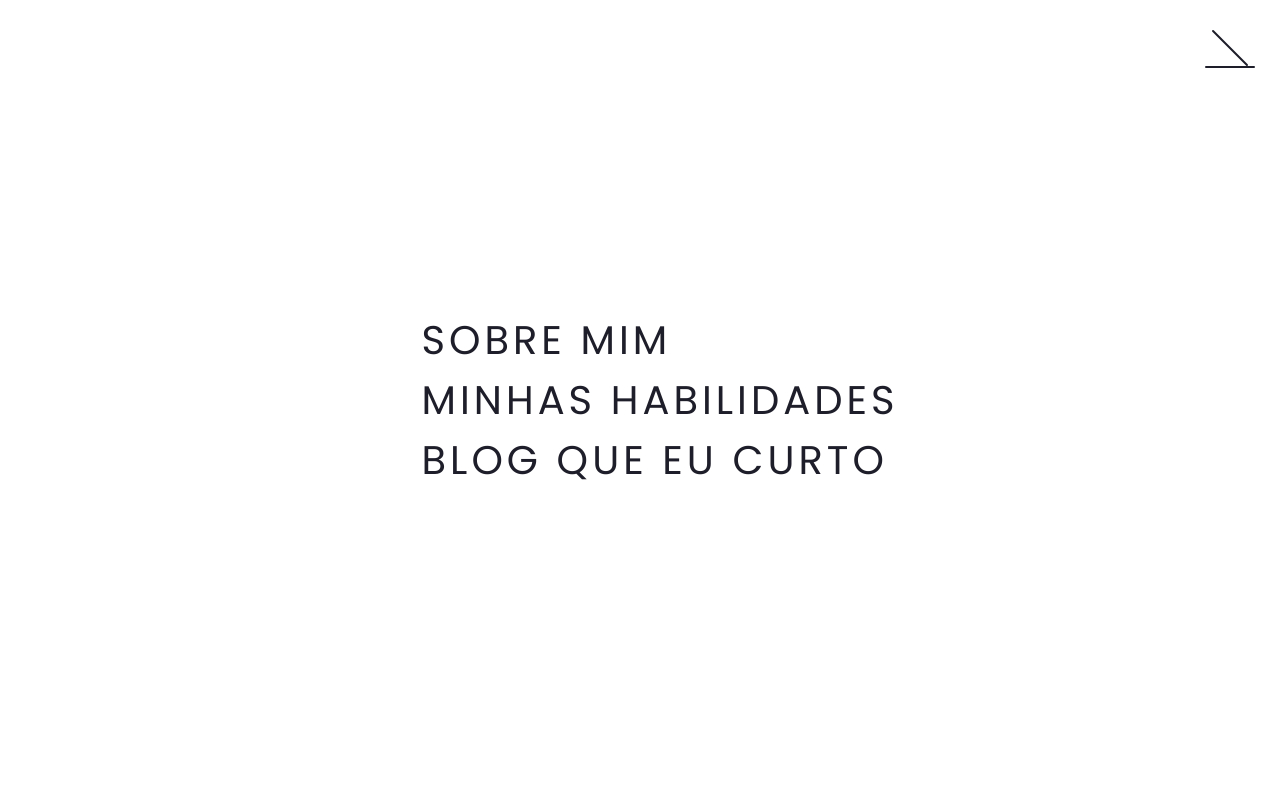
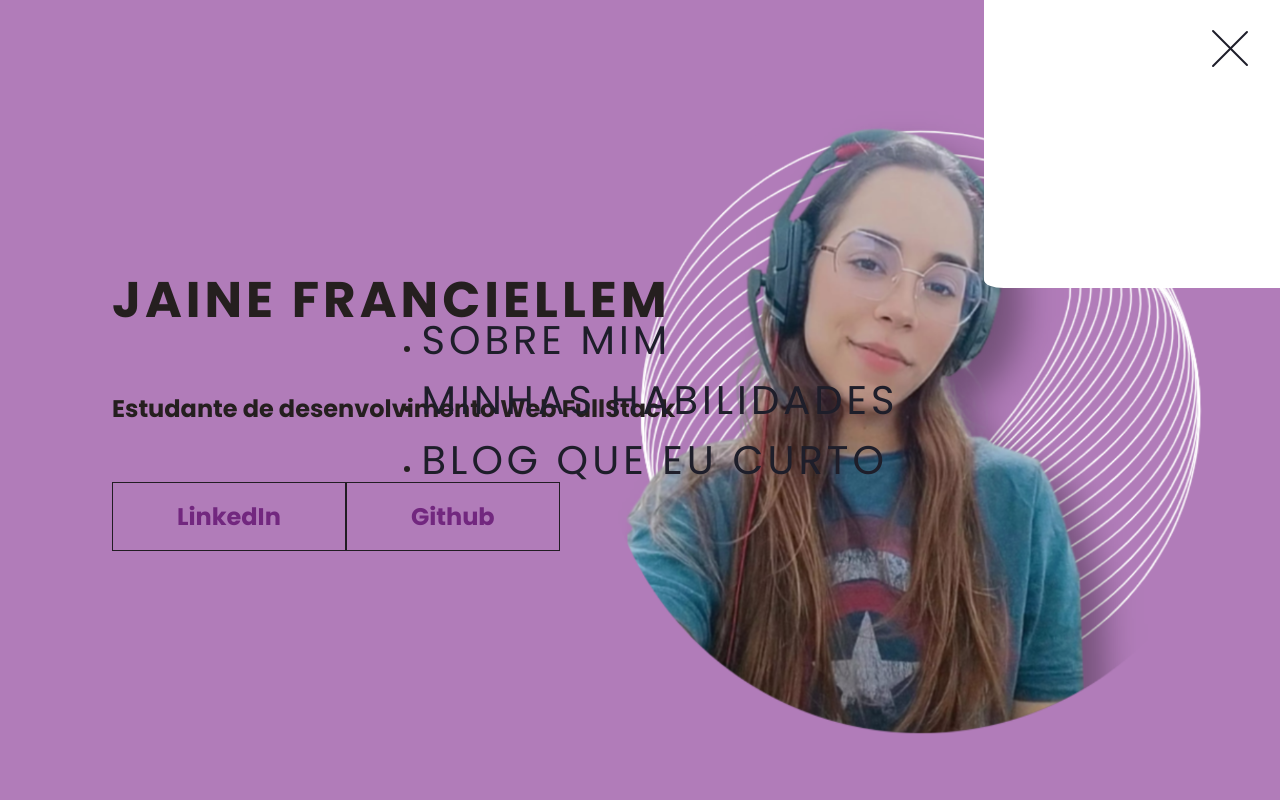
Before and after one commit to Jainefranciellem/Jainefranciellem.github.io, a plain HTML site: page index.html in a window 1280 px wide. Both pictures are taken after a click on the label 1230 px from the left and 50 px from the top of the page. Shown: the top 800 px of the page. Drawn offline with Linux system fonts and the light colour scheme.

Commit message:
modifiquei os traces

```diff
--- a/index.html
+++ b/index.html
@@ -21,15 +21,9 @@
                     <div class="menu"></div>
                     <nav class="menu-items">
                         <ul>
-                            <li>
-                                <a href="#">Sobre mim</a>
-                            </li>
-                            <li>
-                                <a href="#">Minhas Habilidades</a>
-                            </li>
-                            <li>
-                                <a href="https://aminoapps.com/c/dragonballoficial/page/blog/blog-dbz/vdZW_rN0Snu6lM1ZW3Bpd2MMEzg1v8qKBX5" target="_blank">blog que eu curto</a>
-                            </li>
+                            <li><a href="#info">Sobre mim</a></li>
+                            <li><a href="#habilidades">Minhas Habilidades</a></li>
+                            <li><a href="https://aminoapps.com/c/dragonballoficial/page/blog/blog-dbz/vdZW_rN0Snu6lM1ZW3Bpd2MMEzg1v8qKBX5" target="_blank">blog que eu curto</a></li>
                         </ul>
                     </nav>
                 </div>
@@ -50,7 +44,7 @@
                 </div>
             </div>
             <div class="card-text">
-             <h3><li>
+             <h3 id="info"><li>
                     Meu nome: Jaine Franciellem Santos Dias.
                 </li>
                 <li>Idade: 22 Anos.</li>
@@ -63,7 +57,7 @@
         <div class="card-container">
             <div class="card">
                 <div class="card-wrapper">
-                    <h3>Minhas Habilidades</h3>
+                    <h3 id="habilidades">Minhas Habilidades</h3>
 
                 </div>
             </div>
--- a/style.css
+++ b/style.css
@@ -93,11 +93,12 @@ a:hover{
 #toggle {
     display: none;
 }
+/*MENU*/
 
 .menu {
     position: absolute;
+    top: 28px;
     right: 30px;
-    top: 28px;
     background-color: transparent;
     height: 4px;
     width: 10px;
@@ -122,12 +123,11 @@ a:hover{
     transition: 400ms ease-in-out 0s;
 }
 
-.menu-items ul {
-    list-style-type: none;
+html {
+    scroll-behavior: smooth;
 }
-
 .menu-items ul li a{
-    margin: 10px;
+    margin: 10px 0;
     color: #1E1E2A;
     text-decoration: none;
     text-transform: uppercase;
@@ -136,7 +136,7 @@ a:hover{
 }
 
 /*ANIMAÇÃO DO MENU*/
-
+/*traces*/
 #toggle:checked + .checkbox .trace:nth-child(1){
     transform: rotate(45deg);
     top: 47px;
@@ -147,11 +147,16 @@ a:hover{
     visibility: hidden;
     opacity: 0;
 }
+#toggle:checked + .checkbox .trace:nth-child(3){
+    transform: rotate(-45deg);
+    top: 48px;
+}
+/*bolha branca*/
 #toggle:checked + .checkbox {
     background-color: #ffffff;
 }
 #toggle:checked ~ .menu {
-    box-shadow: 0px 0px 0px 100vmax #ffffff;
+    box-shadow: 0px 0px 0px 20vmax #ffffff;
     z-index: 1;
 }
 #toggle:checked ~ .menu-items{
```
